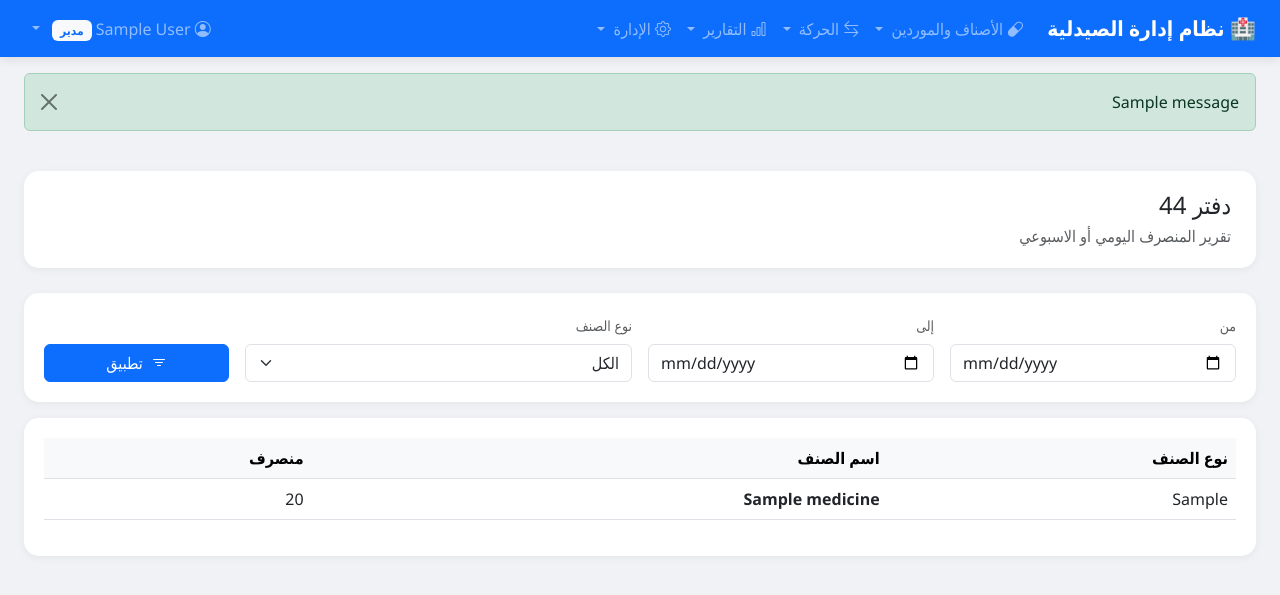
After one commit to OmarAbdelqader/pharmacy-app, a Django app: page /reports/44/ in a window 1280 px wide. The commit adds this page. Shown: the top 595 px of the page. Run offline with Django 5.2, Linux system fonts and the light colour scheme; a user stored in the database is signed in; tables that the repository leaves empty hold one stand-in row (values such as "Sample post"); one stand-in notice (Sample message) is shown.

Commit message:
Added report_44 implementation. Fixed internal dispensing labels to be suitable for the (unable) dispensing

```diff
--- a/pharmacy/forms.py
+++ b/pharmacy/forms.py
@@ -350,8 +350,8 @@ class InternalDispensingForm(forms.ModelForm):
         }
         labels = {
             'dispensing_date': 'تاريخ الصرف',
-            'destination_name': 'الجهة',
-            'destination_reference': 'الرقم المرجعي',
+            'destination_name': 'الجهة (العهدة) / اسم المريض (غير القادرين)',
+            'destination_reference': 'رقم الاذن / الرقم القومي (غير القادرين)',
             'notes': 'ملاحظات',
         }
 
--- a/pharmacy/urls.py
+++ b/pharmacy/urls.py
@@ -46,6 +46,7 @@ urlpatterns = [
     path('orders/<int:pk>/delete/', views.order_delete, name='order_delete'),
 
     # Reports
+    path('reports/44/', views.report_44, name='report_44'),
     path('reports/stock-movement/', views.report_stock_movement, name='report_stock_movement'),
     path('reports/current-stock/', views.report_current_stock, name='report_current_stock'),
     path('reports/expiry/', views.report_expiry, name='report_expiry'),
--- a/pharmacy/views.py
+++ b/pharmacy/views.py
@@ -1273,6 +1273,81 @@ def _create_batch_and_update_stock(item, order):
 
 # ─── REPORTS ─────────────────────────────────────────────────
 
+
+
+@login_required_custom
+def report_44(request):
+    # Implementation for report 44
+    today = timezone.now().date()
+    start_date = request.GET.get('from', '')
+    end_date = request.GET.get('to', '') or today
+    category_filter = request.GET.get('category', '')
+
+    medicines = Medicine.objects.all().order_by('category', 'id')
+    if category_filter:
+        medicines = medicines.filter(category__icontains=category_filter)
+
+    categories = Medicine.objects.values_list('category', flat=True).distinct().order_by('category')
+    medicine_ids = list(medicines.values_list('id', flat=True))
+
+    def _dispensing_totals(start=None, end=None, end_exclusive=False):
+        queryset = DispensingItem.objects.filter(medicine_id__in=medicine_ids)
+        if start is not None:
+            queryset = queryset.filter(prescription__dispensing_date__gte=start)
+        if end is not None:
+            lookup = 'prescription__dispensing_date__lt' if end_exclusive else 'prescription__dispensing_date__lte'
+            queryset = queryset.filter(**{lookup: end})
+        return {
+            row['medicine_id']: row['total'] or 0
+            for row in queryset.values('medicine_id').annotate(
+                total=Sum('quantity_dispensed')
+            )
+        }
+
+    def _internal_dispensed_totals(start=None, end=None, end_exclusive=False):
+        queryset = InternalDispensingItem.objects.filter(medicine_id__in=medicine_ids)
+        if start is not None:
+            queryset = queryset.filter(dispensing__dispensing_date__gte=start)
+        if end is not None:
+            lookup = 'dispensing__dispensing_date__lt' if end_exclusive else 'dispensing__dispensing_date__lte'
+            queryset = queryset.filter(**{lookup: end})
+        return {
+            row['medicine_id']: row['total'] or 0
+            for row in queryset.values('medicine_id').annotate(
+                total=Sum('quantity_dispensed')
+            )
+        }
+
+    if start_date:
+        dispensed_in_range = _dispensing_totals(start=start_date, end=end_date)
+        internal_dispensed_in_range = _internal_dispensed_totals(start=start_date, end=end_date)
+    else:
+        dispensed_in_range = _dispensing_totals(end=end_date)
+        internal_dispensed_in_range = _internal_dispensed_totals(end=end_date)
+
+    rows = []
+
+    for medicine in medicines:
+        dispensed = dispensed_in_range.get(medicine.id, 0) + internal_dispensed_in_range.get(medicine.id, 0)
+        medicine.dispensed = dispensed
+
+        if dispensed == 0:
+            continue
+
+        rows.append({
+            'medicine': medicine,
+            'dispensed': dispensed,
+        })
+
+    context = {
+        'rows': rows,
+        'categories': categories,
+        'category_filter': category_filter,
+        'start_date': start_date,
+        'end_date': end_date,
+    }
+    return render(request, 'reports/44.html', context)
+
 @login_required_custom
 def report_stock_movement(request):
     today = timezone.now().date()
--- a/templates/base.html
+++ b/templates/base.html
@@ -140,6 +140,9 @@
                         <i class="bi bi-bar-chart"></i> التقارير
                     </a>
                     <ul class="dropdown-menu">
+                        <li><a class="dropdown-item" href="{% url 'report_44' %}">
+                            <i class="bi bi-file-earmark-text me-2"></i>دفتر 44
+                        </a></li>
                         <li><a class="dropdown-item" href="{% url 'report_stock_movement' %}">
                             <i class="bi bi-graph-up me-2"></i>حركة الأصناف
                         </a></li>
--- a/templates/internal_dispensing/list.html
+++ b/templates/internal_dispensing/list.html
@@ -25,7 +25,7 @@
     </form>
     <div class="table-responsive">
         <table class="table table-hover align-middle">
-            <thead><tr><th>الرقم</th><th>التاريخ</th><th>الجهة</th><th>المرجع</th><th>عدد الأصناف</th><th>المستخدم</th><th>إجراءات</th></tr></thead>
+            <thead><tr><th>الرقم</th><th>التاريخ</th><th>الجهة (العهدة) / اسم المريض (غير القادرين)</th><th>رقم الاذن / الرقم القومي (غير القادرين)</th><th>عدد الأصناف</th><th>المستخدم</th><th>إجراءات</th></tr></thead>
             <tbody>
             {% for record in records %}
             <tr>
--- /dev/null
+++ b/templates/reports/44.html
@@ -0,0 +1,70 @@
+{% extends 'base.html' %}
+
+{% block title %}دفتر 44{% endblock %}
+
+{% block content %}
+<div class="page-header d-flex justify-content-between align-items-center">
+    <div>
+        <h4 class="mb-1">دفتر 44</h4>
+        <p class="text-muted mb-0">تقرير المنصرف اليومي أو الاسبوعي</p>
+    </div>
+</div>
+
+<div class="table-container mb-3">
+    <form method="get" class="row g-3 align-items-end">
+        <div class="col-md-3">
+            <label class="form-label text-muted small">من</label>
+            <input type="date" name="from" value="{{ start_date }}" class="form-control">
+        </div>
+        <div class="col-md-3">
+            <label class="form-label text-muted small">إلى</label>
+            <input type="date" name="to" value="{{ end_date }}" class="form-control">
+        </div>
+        <div class="col-md-4">
+            <label class="form-label text-muted small">نوع الصنف</label>
+            <select name="category" class="form-select">
+                <option value="">الكل</option>
+                {% for category in categories %}
+                <option value="{{ category }}" {% if category == category_filter %}selected{% endif %}>{{ category|default:'—' }}</option>
+                {% endfor %}
+            </select>
+        </div>
+        <div class="col-md-2">
+            <button type="submit" class="btn btn-primary w-100">
+                <i class="bi bi-filter me-1"></i> تطبيق
+            </button>
+        </div>
+    </form>
+</div>
+
+<div class="table-container">
+    {% if rows %}
+    <div class="table-responsive">
+        <table class="table table-hover align-middle">
+            <thead class="table-light">
+                <tr>
+                    <th>نوع الصنف</th>
+                    <th>اسم الصنف</th>
+                    <th>منصرف</th>
+                </tr>
+            </thead>
+            <tbody>
+                {% for row in rows %}
+                <tr>
+                    <td>{{ row.medicine.category|default:'—' }}</td>
+                    <td><strong>{{ row.medicine.name }}</strong></td>
+                    <td>{{ row.dispensed }}</td>
+                </tr>
+                {% endfor %}
+            </tbody>
+        </table>
+    </div>
+    {% else %}
+    <div class="text-center py-5">
+        <div class="fs-1">📊</div>
+        <h5 class="mt-3">لا توجد حركة ضمن الفترة المحددة</h5>
+        <p class="text-muted">حاول تغيير نطاق التواريخ أو اختيار فئة أخرى.</p>
+    </div>
+    {% endif %}
+</div>
+{% endblock %}
```
